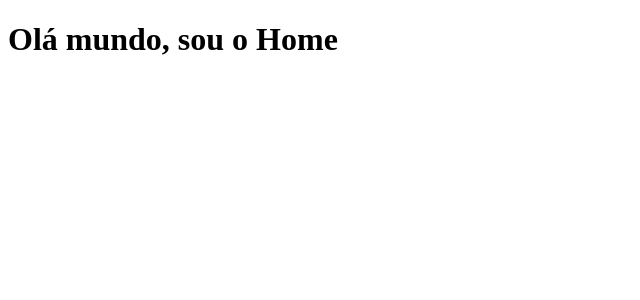
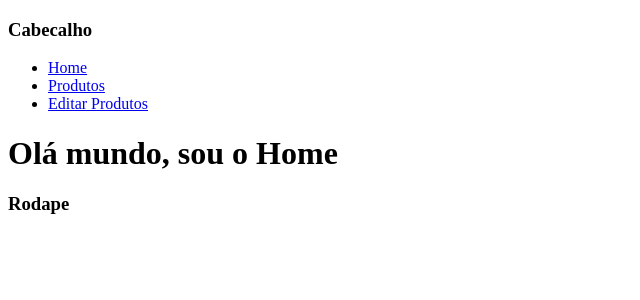
Before and after one commit to 1TDSPY-2024/aula-07-2sem, a React app in the folder aula-07/: page / in a window 1280 px wide. Shown: the top 300 px of the page, without its empty margins (0-640 px from the left). Built offline with nearby package versions, Linux system fonts and the light colour scheme; the HTML template or start-up script is replaced by a standard one.

Commit message:
Finalização dos componentes das rotas

```diff
--- a/aula-07/src/App.tsx
+++ b/aula-07/src/App.tsx
@@ -1,8 +1,14 @@
 import { Outlet } from "react-router-dom"
+import Header from "./components/Header/Header"
+import Footer from "./components/Footer/Footer"
 
 function App() {
   return (
-    <Outlet/>
+    <>
+      <Header/>
+      <Outlet/>
+      <Footer/>
+    </>
   )
 }
 
--- /dev/null
+++ b/aula-07/src/components/Footer/Footer.tsx
@@ -0,0 +1,7 @@
+export default function Footer() {
+  return (
+    <footer>
+      <h3>Rodape</h3>
+    </footer>
+  )
+}
--- /dev/null
+++ b/aula-07/src/components/Header/Header.tsx
@@ -0,0 +1,10 @@
+import Menu from "../Menu/Menu";
+
+export default function Header() {
+  return (
+    <header>
+      <h3>Cabecalho</h3>
+      <Menu/>
+    </header>
+  )
+}
--- /dev/null
+++ b/aula-07/src/components/Menu/Menu.tsx
@@ -0,0 +1,13 @@
+import { Link } from "react-router-dom";
+
+export default function Menu() {
+  return (
+    <nav>
+      <ul>
+        <li><Link to="/">Home</Link></li>
+        <li><Link to="/produtos">Produtos</Link></li>
+        <li><Link to="/editar/produtos/1">Editar Produtos</Link></li>
+      </ul>
+    </nav>
+  )
+}
```
